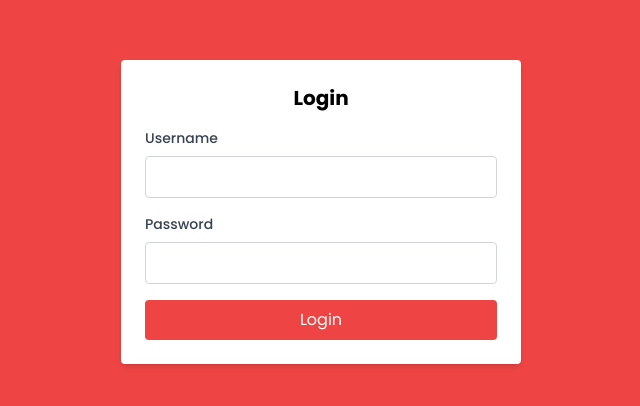
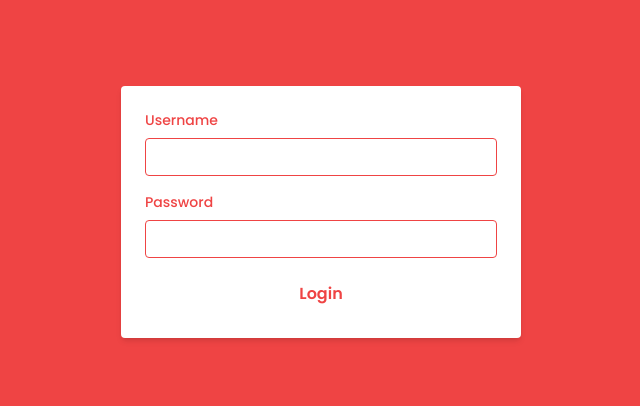
Before and after one commit to Marcieux/barangay-governance-frontend, a React (Create React App) app: page / in a window 1280 px wide. Shown: the part 188-594 px from the top of the page, without its empty margins (319-959 px from the left). Built offline with nearby package versions, Linux system fonts and the light colour scheme.

Commit message:
Revise design for login page

```diff
--- a/src/components/Login.jsx
+++ b/src/components/Login.jsx
@@ -19,10 +19,8 @@ export default function Login() {
         onSubmit={handleSubmit}
         className="bg-white p-6 rounded shadow-md w-[400px]"
       >
-        <h2 className="mb-4 text-xl font-bold text-center">Login</h2>
-
         <div className="mb-4">
-          <label className="block mb-2 text-sm font-medium text-gray-700">
+          <label className="block mb-2 text-sm font-medium text-red-500">
             Username
           </label>
 
@@ -30,13 +28,13 @@ export default function Login() {
             type="text"
             value={username}
             onChange={(e) => setUsername(e.target.value)}
-            className="w-full p-2 border border-gray-300 rounded outline-none"
+            className="w-full p-2 border border-red-500 rounded outline-none  text-sm"
             required
           />
         </div>
 
         <div className="mb-4">
-          <label className="block mb-2 text-sm font-medium text-gray-700">
+          <label className="block mb-2 text-sm font-medium text-red-500">
             Password
           </label>
 
@@ -44,14 +42,14 @@ export default function Login() {
             type="password"
             value={password}
             onChange={(e) => setPassword(e.target.value)}
-            className="w-full p-2 border border-gray-300 rounded outline-none"
+            className="w-full p-2 border border-red-500 rounded outline-none text-sm"
             required
           />
         </div>
 
         <button
           type="submit"
-          className="w-full p-2 bg-red-500 text-white rounded hover:bg-red-600"
+          className="w-full p-2 font-semibold text-red-500 rounded"
         >
           Login
         </button>
```
